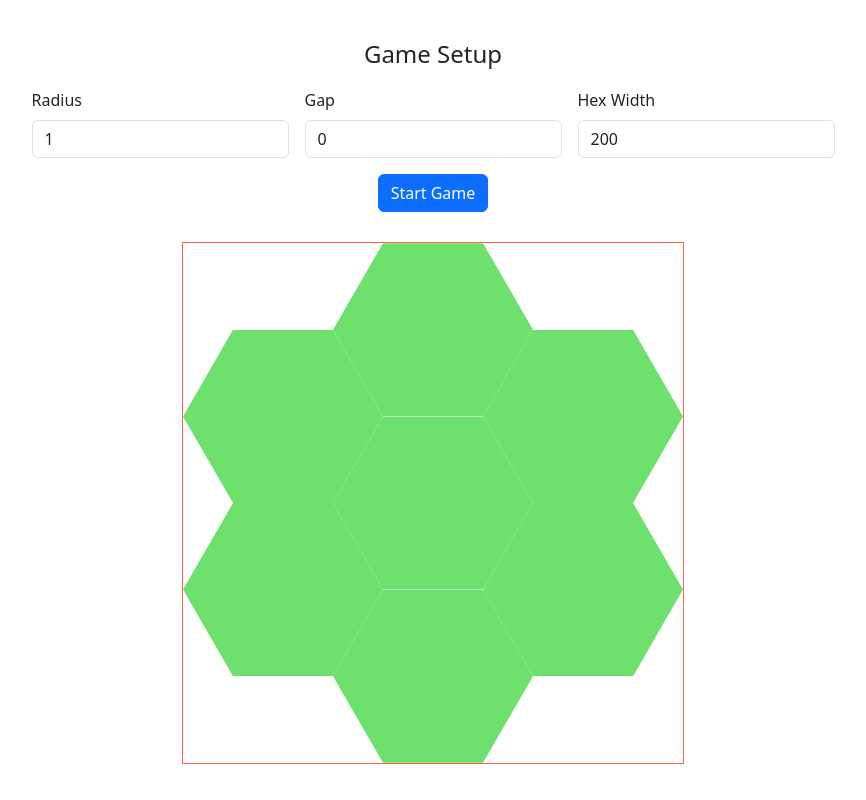
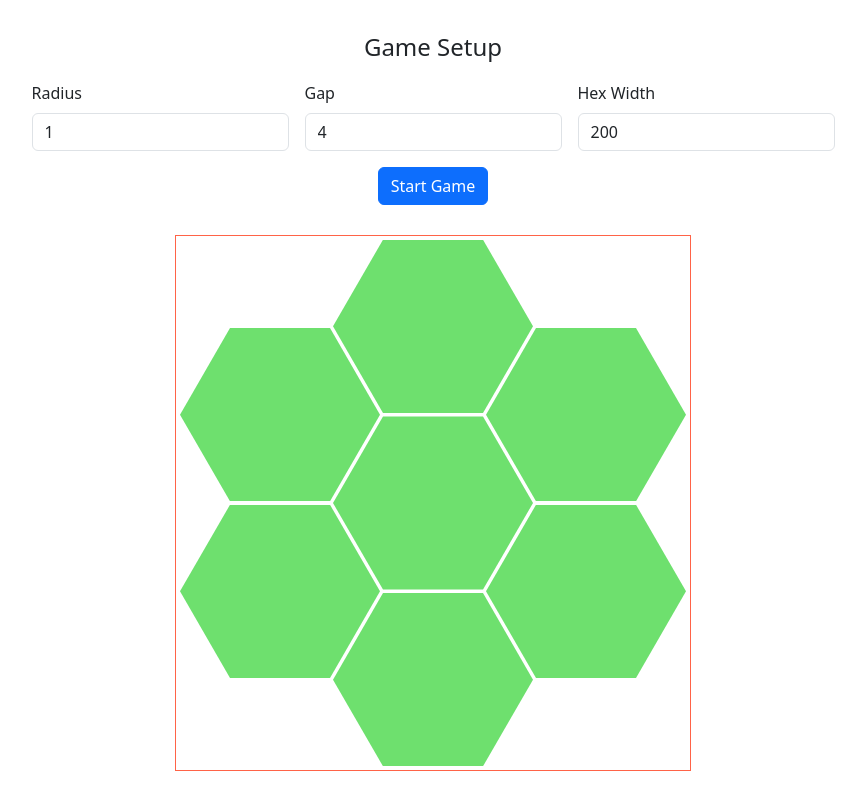
Before and after one commit to serge-st/ng-hex-2048-server, an Angular app in the folder client/: page /game in a window 1280 px wide. Shown: the whole page, without its empty margins (207-1073 px from the left). Built offline with nearby package versions, Linux system fonts and the light colour scheme.

Commit message:
feat(client/GameSetupComponent): set minimal gap to 4 for better visuality

```diff
--- a/client/src/app/game-setup/game-setup.component.html
+++ b/client/src/app/game-setup/game-setup.component.html
@@ -11,6 +11,7 @@
       (valueChange)="storeService.setRadius($event)"
     ></app-number-input>
     <app-number-input
+      [minValue]="4"
       label="Gap"
       [value]="gap$ | async"
       (valueChange)="storeService.setGap($event)"
--- a/client/src/app/shared/services/store.service.ts
+++ b/client/src/app/shared/services/store.service.ts
@@ -4,7 +4,7 @@ import { BehaviorSubject, Observable } from 'rxjs';
 
 const initialState: State = {
   radius: 1,
-  gap: 0,
+  gap: 4,
   hexWidth: 200,
   isGameInProgress: false,
 };
```
